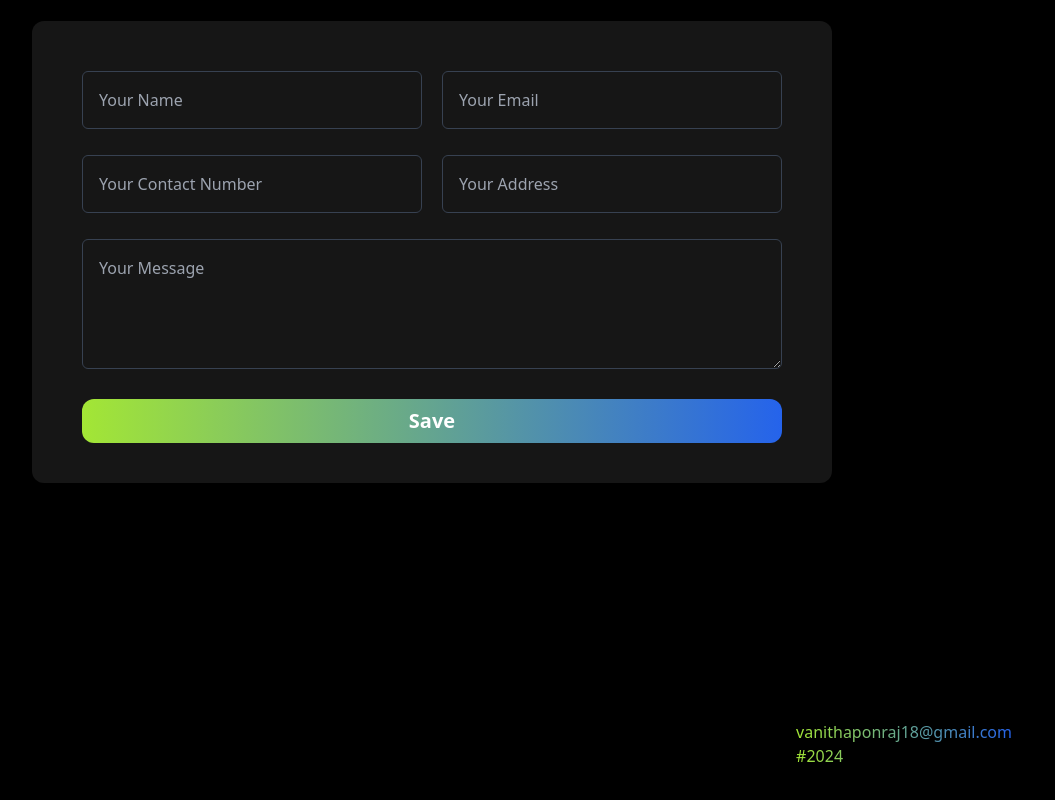
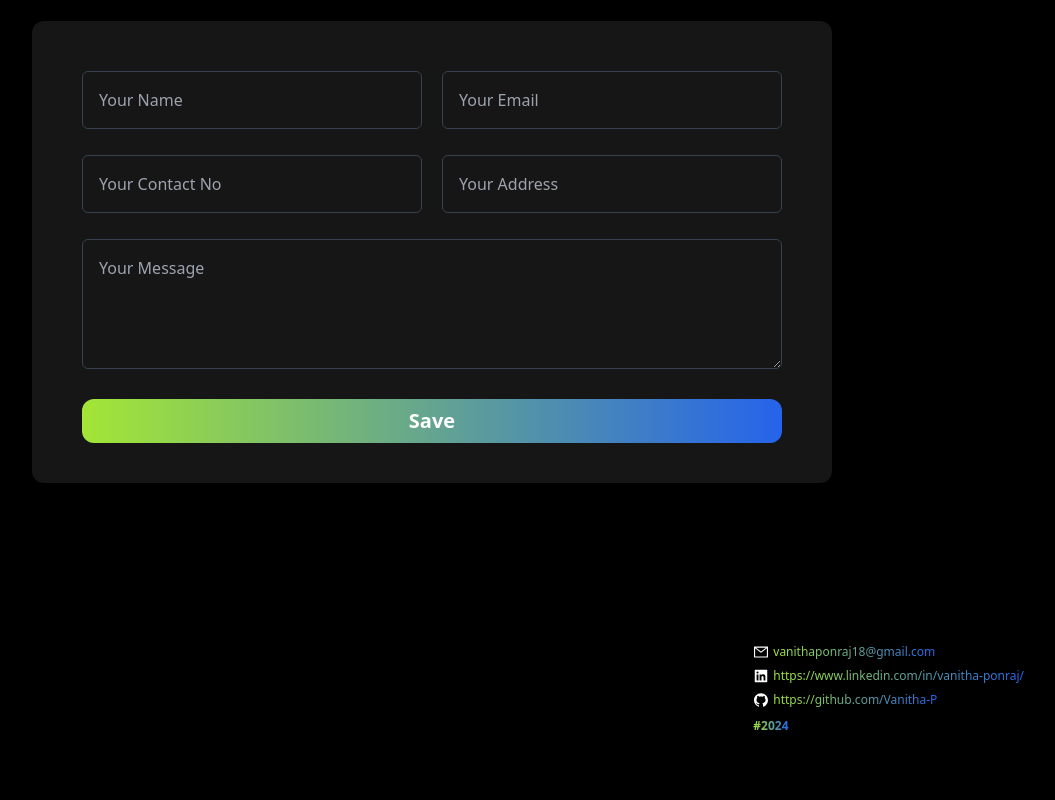
Before and after one commit to Vanitha-P/Vanitha-MERN-Portfolio, a React (Vite) app in the folder client/: page / in a window 1280 px wide. Shown: the part 2470-3270 px from the top of the page, without its empty margins (208-1263 px from the left). After the commit the page ends 3208 px from the top, so only its background shows below. Built offline with nearby package versions, Linux system fonts and the light colour scheme; no server answers.

Commit message:
footer design updated

```diff
--- a/client/src/components/Contacts.jsx
+++ b/client/src/components/Contacts.jsx
@@ -63,7 +63,7 @@ const Contacts = () => {
     return (
         <>
             <Toast />
-            <div className="container flex-colo py-12 mx-auto min-h-screen sm:py-2 px-4 ">
+            <div className="container flex-col py-12 mx-auto min-h-screen sm:py-2 px-4 ">
 
                 (
                     <div class='max-w-[1200px] mx-auto sm:py-20 p-5' id="contact" data-aos="fade-down" data-aos-delay={200}>
@@ -92,7 +92,7 @@ const Contacts = () => {
                                             </div>
                                             <div>
                                                 <div class="mt-2.5 relative px-2.5">
-                                                    <input type="number" name="" id="" placeholder='Your Contact Number' class="bg-[#161616] w-full px-4 py-4 text-gray-400 placeholder-gray-400 border border-gray-700 rounded-md focus:outline-none focus:border-lime-600 gap-x-4" value={phone}
+                                                    <input type="number" name="" id="" placeholder='Your Contact No' class="bg-[#161616] w-full px-4 py-4 text-gray-400 placeholder-gray-400 border border-gray-700 rounded-md focus:outline-none focus:border-lime-600 gap-x-4" value={phone}
                                                         onChange={(e) => setPhone(e.target.value)}
                                                         required />{phoneError && <InlineError error={phoneError} />}
                                                 </div>
--- a/client/src/components/Footer.jsx
+++ b/client/src/components/Footer.jsx
@@ -1,9 +1,17 @@
-import React from 'react'
-
+import React, { createElement } from 'react'
+import { footer } from '../contents.jsx'
 const Footer = () => {
   return (
-    <div className='max-w-[1200px] sm:py-20 p-5 flex justify-end items-end mx-auto'>
-      <p className=' ml-10 primary-color'> vanithaponraj18@gmail.com <br /> #2024</p>
+    <div className='max-w-[1200px] flex justify-end items-end mx-auto'>
+      <ul>
+        {footer.map((item, i) => (
+          <li className='text-white flex py-1 mx-1'>{createElement(item.icon)}
+            <a href={item.content} target="_blank" rel="noopener noreferrer" className='text-xs font-normal primary-color mx-1 ' title={item.title}>
+              {item.content}
+            </a>
+
+          </li>
+        ))}<li className='primary-color py-1 mx-1 text-xs font-bold' >#2024</li></ul>
     </div>
   )
 }
--- a/client/src/contents.jsx
+++ b/client/src/contents.jsx
@@ -18,7 +18,7 @@ import mteamz from '../src/assets/mteamz.png'
 import hrblusky from '../src/assets/hrblusky.png'
 import pruvitygroup from '../src/assets/pruvitygroup.png'
 import laravel from '../src/assets/laravel.png'
-import { AiOutlineArrowRight, AiOutlineGlobal, AiOutlineLink, AiFillPhone, AiOutlineVerticalAlignBottom } from 'react-icons/ai'
+import { AiOutlineArrowRight, AiOutlineGlobal, AiOutlineLink, AiFillPhone, AiOutlineVerticalAlignBottom, AiFillGithub, AiFillLinkedin, AiOutlineMail } from 'react-icons/ai'
 const technologies = [
   {
     name: "HTML 5",
@@ -104,7 +104,7 @@ const experience = [
     global: AiOutlineGlobal,
     linkicon: AiOutlineLink,
     expHeadings: ["Agile Collaboration: ", "Stakeholder Engagement: ", "Code Craftsmanship: ", "DB Proficiency: ", "Agile Adaptability: ", "User Support: ", "Code Quality Assurance: ", "Deployment and Support: ", "Testing Proficiency: "],
-    experience:["Mastering Agile teamwork to orchestrate seamless communication and drive efficient project execution, sprint by sprint. Tool - #JIRA",
+    experience: ["Mastering Agile teamwork to orchestrate seamless communication and drive efficient project execution, sprint by sprint. Tool - #JIRA",
       "Turned business goals into precise technical plans, aligning technology with company objectives.",
       "Wrote clean, high-quality code following industry best practices.",
       "Optimized MongoDB queries for fast and efficient data handling.",
@@ -114,9 +114,13 @@ const experience = [
       "Ensured smooth application deployment and reliable production support. Tool - #Smart GIT, #Sublime Merge",
       "Implemented rigorous testing to identify and fix software bugs, ensuring robust performance. Tool - #Postman"
     ],
-    projects: [{ name: "MteamZ - Social App", logo: mteamz, website: "https://www.mteamz.com/",
-    applink: "https://app.mteamz.com", expHeadings: ["Routing and Middleware: #Express.js", "MongoDB Indexing: #MongoDB Compass", "Query Management: #mongoose", "MongoDB Trigger and Search Index: #MongoDB Atlas Cloud", "Order Management: #Razorpay, #Stripe, #Puppeteer", "Bulk Product Management: #ExcelJS", "Dynamic Form Generation", "File Management, Notifications, Emails: #aws-sdk", "Reporting: #xlsx"],experience: ['Architected routing and middleware in "Express.js", enhancing backend performance and scalability.', 'Utilized "MongoDB Compass" for query testing, data verification, and patching with "MongoDB Shell".', 'Connected Node.js and MongoDB using "Mongoose" for efficient query handling.', 'Created scheduled triggers for greetings notifications and seamlessly updating data with database triggers. Implemented fuzzy search using search index in "MongoDB Atlas".', 'Managed payments with "Razorpay" and "Stripe". Generated order bills using "Puppeteer".', 'Streamlined bulk product upload and retrieval with "ExcelJS".', 'Enabled custom form creation for helpdesk, quotations, and feedback, enhancing backend flexibility.', 'Handled file storage with "S3", push notifications with "SNS", and email dispatch using "SES".', 'Implemented efficient reporting and data export to CSV using "XLSX".'] }, { name: "HRBluSky - User Portal", logo: hrblusky, website: "https://hrblusky.com/",
-    applink: "https://app.hrblusky.com/", expHeadings: ["RESTful API Development: #MVC Pattern, #jenssegers/mongodb", "Secure Authentication: #tymondesigns/jwt-auth", "Advanced Reporting and Search: #phpoffice/phpspreadsheet, #maatwebsite/excel", "Payroll PDF Generation: #barryvdh/laravel-dompdf", "File Management: #aws/aws-sdk-php"], experience: [`Leveraged Laravel's MVC pattern to develop robust APIs for Employee Leave, Claim, and Shift modules. Utilized the "jenssegers/mongodb" package to seamlessly connect Laravel with MongoDB, ensuring efficient data management and high performance.`, 'Enhanced application security by implementing JWT token-based authentication and authorization using the "tymondesigns/jwt-auth" package. This approach ensured secure access control and user authentication.', 'Created sophisticated reporting and search functionalities, including Excel export capabilities, with the "phpoffice/phpspreadsheet" and "maatwebsite/excel" packages. Delivered comprehensive data insights and easy-to-use reporting tools.', 'Generated professional and accurately formatted payroll PDFs using the "barryvdh/laravel-dompdf" package. This ensured reliable and visually appealing document outputs for payroll processes.', 'Managed file storage and retrieval efficiently using the "aws/aws-sdk-php" package. Implemented robust file management and image handling solutions to ensure secure and scalable data storage.'] }],
+    projects: [{
+      name: "MteamZ - Social App", logo: mteamz, website: "https://www.mteamz.com/",
+      applink: "https://app.mteamz.com", expHeadings: ["Routing and Middleware: #Express.js", "MongoDB Indexing: #MongoDB Compass", "Query Management: #mongoose", "MongoDB Trigger and Search Index: #MongoDB Atlas Cloud", "Order Management: #Razorpay, #Stripe, #Puppeteer", "Bulk Product Management: #ExcelJS", "Dynamic Form Generation", "File Management, Notifications, Emails: #aws-sdk", "Reporting: #xlsx"], experience: ['Architected routing and middleware in "Express.js", enhancing backend performance and scalability.', 'Utilized "MongoDB Compass" for query testing, data verification, and patching with "MongoDB Shell".', 'Connected Node.js and MongoDB using "Mongoose" for efficient query handling.', 'Created scheduled triggers for greetings notifications and seamlessly updating data with database triggers. Implemented fuzzy search using search index in "MongoDB Atlas".', 'Managed payments with "Razorpay" and "Stripe". Generated order bills using "Puppeteer".', 'Streamlined bulk product upload and retrieval with "ExcelJS".', 'Enabled custom form creation for helpdesk, quotations, and feedback, enhancing backend flexibility.', 'Handled file storage with "S3", push notifications with "SNS", and email dispatch using "SES".', 'Implemented efficient reporting and data export to CSV using "XLSX".']
+    }, {
+      name: "HRBluSky - User Portal", logo: hrblusky, website: "https://hrblusky.com/",
+      applink: "https://app.hrblusky.com/", expHeadings: ["RESTful API Development: #MVC Pattern, #jenssegers/mongodb", "Secure Authentication: #tymondesigns/jwt-auth", "Advanced Reporting and Search: #phpoffice/phpspreadsheet, #maatwebsite/excel", "Payroll PDF Generation: #barryvdh/laravel-dompdf", "File Management: #aws/aws-sdk-php"], experience: [`Leveraged Laravel's MVC pattern to develop robust APIs for Employee Leave, Claim, and Shift modules. Utilized the "jenssegers/mongodb" package to seamlessly connect Laravel with MongoDB, ensuring efficient data management and high performance.`, 'Enhanced application security by implementing JWT token-based authentication and authorization using the "tymondesigns/jwt-auth" package. This approach ensured secure access control and user authentication.', 'Created sophisticated reporting and search functionalities, including Excel export capabilities, with the "phpoffice/phpspreadsheet" and "maatwebsite/excel" packages. Delivered comprehensive data insights and easy-to-use reporting tools.', 'Generated professional and accurately formatted payroll PDFs using the "barryvdh/laravel-dompdf" package. This ensured reliable and visually appealing document outputs for payroll processes.', 'Managed file storage and retrieval efficiently using the "aws/aws-sdk-php" package. Implemented robust file management and image handling solutions to ensure secure and scalable data storage.']
+    }],
     arrow: AiOutlineArrowRight
   },
   {
@@ -131,19 +135,19 @@ const experience = [
     linkicon: AiOutlineLink,
     arrow: AiOutlineArrowRight,
     expHeadings: ["Mastered Laravel and MongoDB Basics: ", "Resolved Complex Bugs: ", "Acquired Comprehensive Workflow Knowledge: ", "Adapted to Team Dynamics: "],
-    experience:["Gained a strong foundational knowledge of Laravel, a leading PHP framework, and MongoDB, a popular NoSQL database, enabling me to build and manage robust web applications.",
+    experience: ["Gained a strong foundational knowledge of Laravel, a leading PHP framework, and MongoDB, a popular NoSQL database, enabling me to build and manage robust web applications.",
       "Demonstrated exceptional problem-solving skills by identifying, troubleshooting, and resolving intricate bugs during the development of HRBlusky, significantly improving the project's stability and performance.",
       "Developed a deep understanding of the overall development workflow, from initial planning and design to implementation and testing, ensuring efficient and effective project execution.",
       "Quickly integrated into the team environment, collaborating seamlessly with colleagues, and contributing to a productive and harmonious workplace."
     ],
-    projects: [ ],
+    projects: [],
   }
 ];
 const intro = [
   {
     intro: "Passionate Backend Developer with 3+ years of experience, mastering Node.js and Laravel to build scalable, high-performance applications. Adept at crafting seamless APIs and optimizing database interactions with MongoDB. Committed to delivering robust, elegant solutions that drive business success.",
-    download:AiOutlineVerticalAlignBottom,
-    contact:AiFillPhone
+    download: AiOutlineVerticalAlignBottom,
+    contact: AiFillPhone
   }
 ];
 const about = [
@@ -157,10 +161,28 @@ const about = [
     four: '"' + "Let's build something exceptional together." + '"'
   }
 ]
+const footer = [
+  {
+    icon: AiOutlineMail,
+    content: "vanithaponraj18@gmail.com",
+    title: "Gmail"
+  },
+  {
+    icon:  AiFillLinkedin,
+    content: "https://www.linkedin.com/in/vanitha-ponraj/",
+    title: "Linkedin"
+  },
+  {
+    icon:  AiFillGithub,
+    content: "https://github.com/Vanitha-P",
+    title: "Github"
+  }
+]
 export {
   technologies,
   tools,
   experience,
   intro,
-  about
+  about,
+  footer
 };
```
Lines whose indentation alone changed are shown as unchanged.
